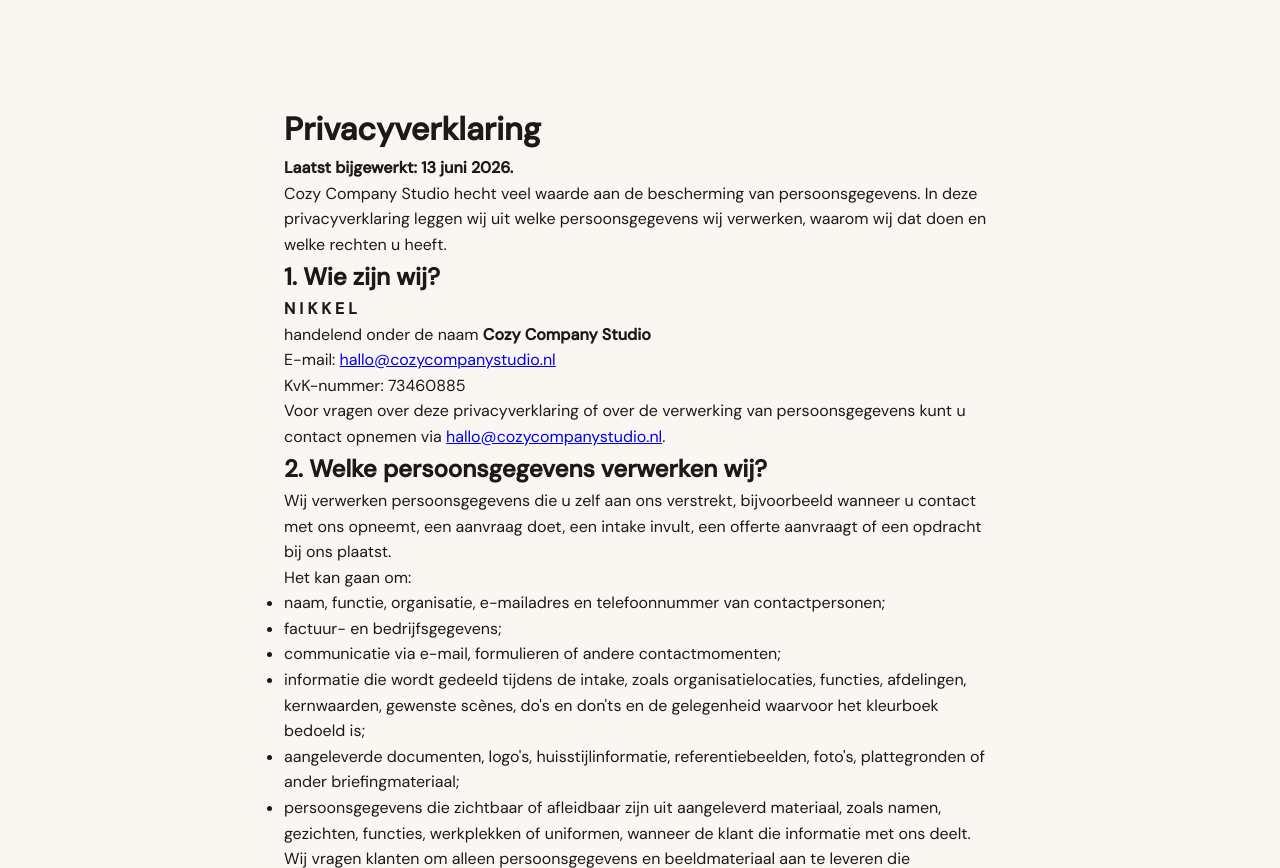
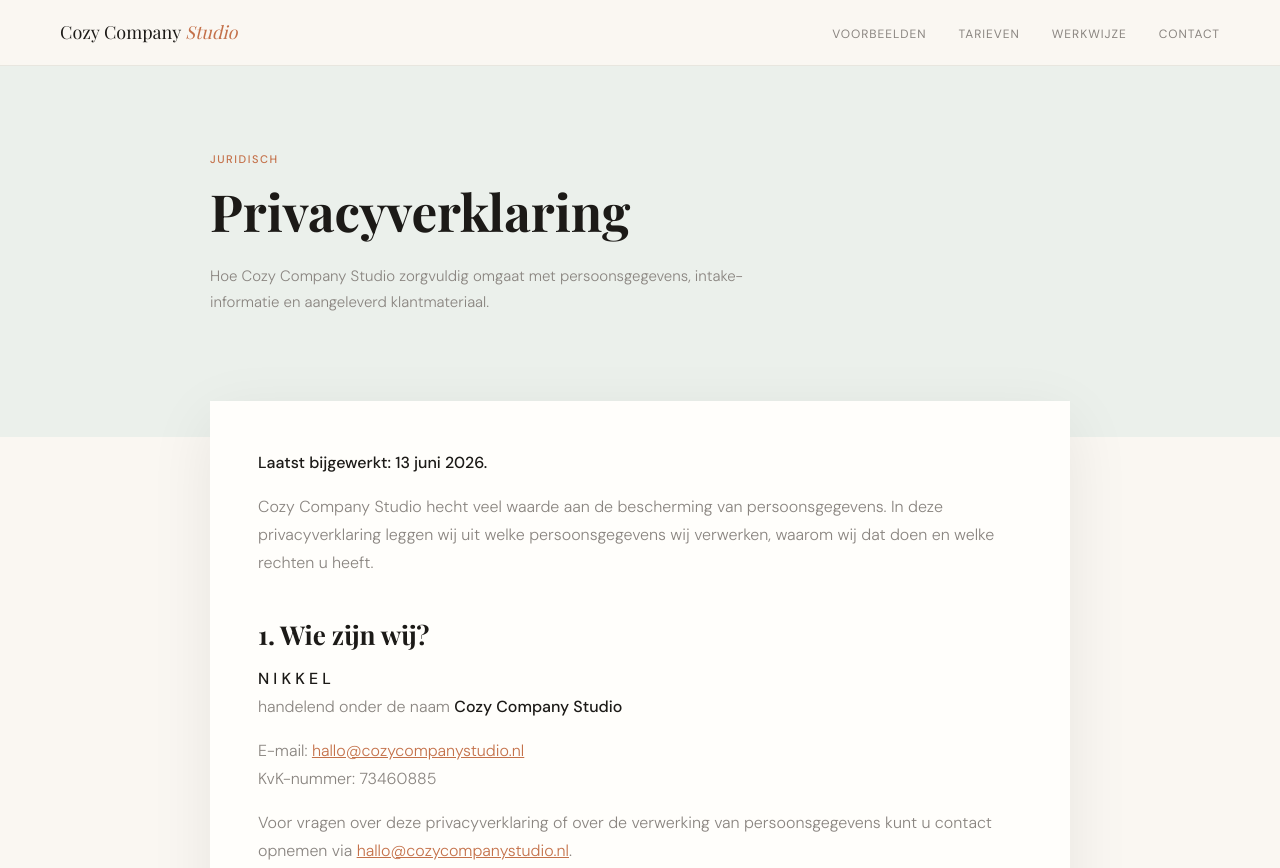
Before and after one commit to Bigbird1981/cozy-company-studio, a plain HTML site: page privacy.html in a window 1280 px wide. Shown: the top 868 px of the page. Drawn offline with nearby package versions, Linux system fonts and the light colour scheme; a web font is replaced by a local one.

Commit message:
Pas look en feel toe op privacy pagina

```diff
--- a/privacy.html
+++ b/privacy.html
@@ -4,21 +4,62 @@
   <meta charset="utf-8">
   <meta name="viewport" content="width=device-width, initial-scale=1">
   <title>Privacyverklaring — Cozy Company Studio</title>
+  <meta name="description" content="Privacyverklaring van Cozy Company Studio.">
   <link rel="stylesheet" href="css/style.css">
   <link rel="icon" href="favicon/favicon.svg" type="image/svg+xml">
+  <style>
+    .legal-page { padding-top: 61px; background: var(--cream); min-height: 100vh; }
+    .legal-hero { background: var(--pale-sage); padding: 90px 60px 70px; }
+    .legal-hero-inner { max-width: 860px; margin: 0 auto; }
+    .legal-card { max-width: 860px; margin: -36px auto 80px; padding: 48px; background: var(--warm-white); box-shadow: 0 18px 60px rgba(28,26,23,0.08); }
+    .legal-card h2 { font-family: 'Playfair Display', serif; font-size: 26px; line-height: 1.2; margin: 42px 0 14px; }
+    .legal-card h2:first-child { margin-top: 0; }
+    .legal-card p, .legal-card li { color: var(--mid-gray); font-weight: 300; line-height: 1.75; }
+    .legal-card p { margin-bottom: 16px; }
+    .legal-card ul { margin: 0 0 22px 22px; }
+    .legal-card strong { color: var(--ink); font-weight: 500; }
+    .legal-card a { color: var(--terracotta); }
+    .legal-back { display: inline-block; margin-top: 24px; color: var(--ink); text-decoration: none; font-size: 12px; letter-spacing: 0.08em; text-transform: uppercase; border-bottom: 1px solid var(--terracotta); padding-bottom: 3px; }
+    @media (max-width: 768px) { .legal-hero { padding: 70px 24px 56px; } .legal-card { margin: -28px 20px 60px; padding: 28px; } }
+  </style>
 </head>
 <body>
-  <main style="max-width: 760px; margin: 80px auto; padding: 24px;">
-    <h1>Privacyverklaring</h1>
+  <nav>
+    <a href="index.html#hero" class="logo">Cozy Company <span>Studio</span></a>
+    <ul class="nav-links">
+      <li><a href="index.html#gallery">Voorbeelden</a></li>
+      <li><a href="index.html#pricing">Tarieven</a></li>
+      <li><a href="index.html#how">Werkwijze</a></li>
+      <li><a href="index.html#contact">Contact</a></li>
+    </ul>
+    <div class="nav-hamburger" onclick="toggleMenu()" aria-label="Menu">
+      <span></span><span></span><span></span>
+    </div>
+  </nav>
+
+  <div class="mobile-menu" id="mobileMenu">
+    <a href="index.html#gallery" onclick="closeMenu()">Voorbeelden</a>
+    <a href="index.html#pricing" onclick="closeMenu()">Tarieven</a>
+    <a href="index.html#how" onclick="closeMenu()">Werkwijze</a>
+    <a href="index.html#contact" onclick="closeMenu()">Contact</a>
+  </div>
+
+  <main class="legal-page">
+    <header class="legal-hero">
+      <div class="legal-hero-inner">
+        <p class="section-label">Juridisch</p>
+        <h1 class="hero-title">Privacyverklaring</h1>
+        <p class="section-intro">Hoe Cozy Company Studio zorgvuldig omgaat met persoonsgegevens, intake-informatie en aangeleverd klantmateriaal.</p>
+      </div>
+    </header>
+
+    <article class="legal-card">
       <p><strong>Laatst bijgewerkt: 13 juni 2026.</strong></p>
-
       <p>Cozy Company Studio hecht veel waarde aan de bescherming van persoonsgegevens. In deze privacyverklaring leggen wij uit welke persoonsgegevens wij verwerken, waarom wij dat doen en welke rechten u heeft.</p>
 
       <h2>1. Wie zijn wij?</h2>
-    <p><strong>N I K K E L</strong><br>
-    handelend onder de naam <strong>Cozy Company Studio</strong></p>
-    <p>E-mail: <a href="mailto:hallo@cozycompanystudio.nl">hallo@cozycompanystudio.nl</a><br>
-    KvK-nummer: 73460885</p>
+      <p><strong>N I K K E L</strong><br>handelend onder de naam <strong>Cozy Company Studio</strong></p>
+      <p>E-mail: <a href="mailto:hallo@cozycompanystudio.nl">hallo@cozycompanystudio.nl</a><br>KvK-nummer: 73460885</p>
       <p>Voor vragen over deze privacyverklaring of over de verwerking van persoonsgegevens kunt u contact opnemen via <a href="mailto:hallo@cozycompanystudio.nl">hallo@cozycompanystudio.nl</a>.</p>
 
       <h2>2. Welke persoonsgegevens verwerken wij?</h2>
@@ -122,7 +163,19 @@
       <h2>Intakeformulier</h2>
       <p>Door een intakeformulier in te vullen, verstrekt u informatie die Cozy Company Studio gebruikt voor het voorbereiden en uitvoeren van de opdracht. Deel alleen informatie, documenten en beeldmateriaal waarvoor u bevoegd bent deze te delen. Vermijd het aanleveren van gevoelige persoonsgegevens, tenzij dit noodzakelijk is en vooraf met ons is afgestemd. Aangeleverde input gebruiken wij uitsluitend voor de uitvoering van de opdracht, zoals beschreven in deze privacyverklaring.</p>
 
-    <p><a href="index.html">Terug naar de website</a></p>
+      <a class="legal-back" href="index.html">Terug naar de website</a>
+    </article>
   </main>
+
+  <footer>
+    <div class="footer-logo">Cozy Company <span>Studio</span></div>
+    <div>© 2026 Cozy Company Studio · Alle rechten voorbehouden</div>
+    <div class="footer-links">
+      <a href="privacy.html">Privacyverklaring</a>
+      <a href="voorwaarden.html">Algemene Voorwaarden</a>
+    </div>
+  </footer>
+
+  <script src="js/script.js" defer></script>
 </body>
 </html>
```
Lines whose indentation alone changed are shown as unchanged.
